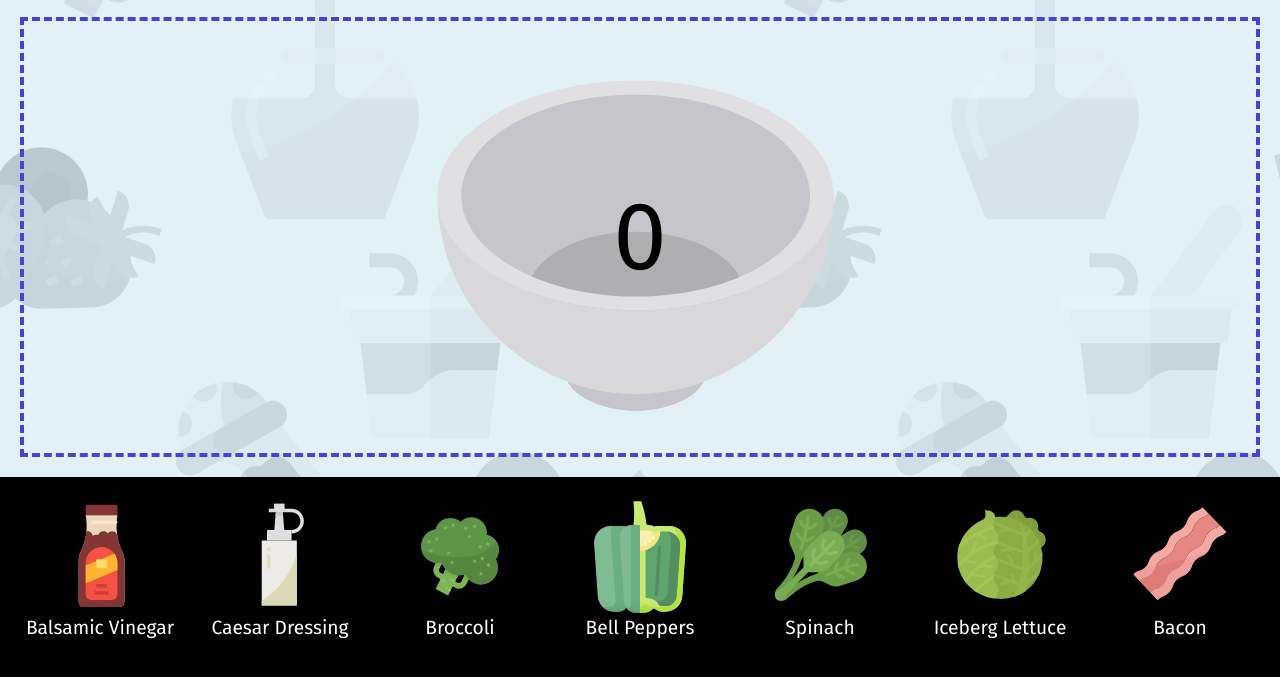
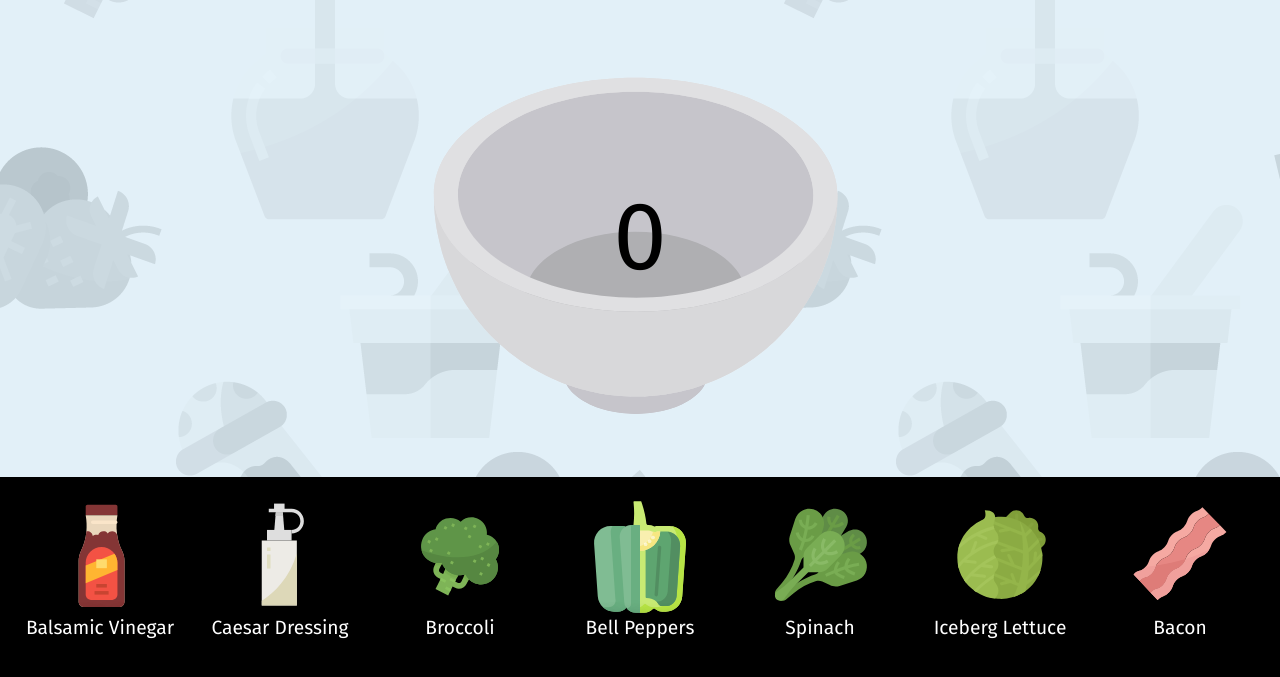
Before and after one commit to Daru13/psud-serious-cooking-game, a website with bundled scripts: page src/html/index.html in a window 1280 px wide. Both pictures are taken after a click on the button "Play". Shown: the part 123-800 px from the top of the page. Built offline with nearby package versions, Linux system fonts and the light colour scheme.

Commit message:
Update the style.

```diff
--- a/src/css/game.css
+++ b/src/css/game.css
@@ -391,11 +391,13 @@ html {
     width: calc(100% - 40px);
     height: calc(100% - 40px);
     margin: 20px;
-    border: 4px dashed #44D;
+    border: none;
+    /* border: 4px dashed #44D; */
 }
 
 #recipe-cooking .cooking-space .ingredient-drop-zone.drop-enabled {
     border-color: #D44;
+    border: 5px dashed rgba(0, 0, 0, 0.5);
 }
 
 #recipe-cooking .cooking-space .preparation-picture {
```
